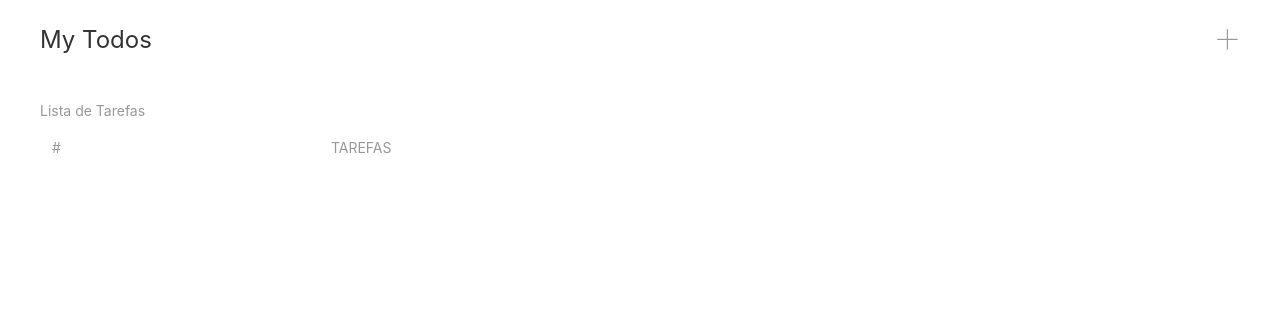
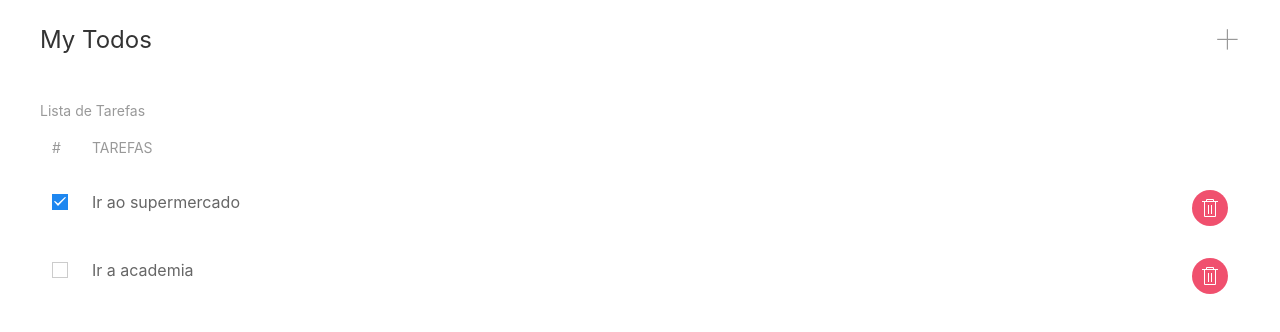
Before and after one commit to JennyLamego2022/react-todo, a React (Create React App) app: page / in a window 1280 px wide. Shown: the top 332 px of the page. Built offline with nearby package versions, Linux system fonts and the light colour scheme.

Commit message:
feat: Atualização de informações do Todocontext

```diff
--- a/src/component/App.tsx
+++ b/src/component/App.tsx
@@ -1,13 +1,17 @@
 import React from "react";
+import TodoContext from "../contexts/TodoContext";
 import Navbar from "./NavBar";
 import TodoList from "./TodoList";
 
 const App = () => {
     return (
-    <div className="uk-container">
-        <Navbar></Navbar>
-        <TodoList></TodoList>
-    </div>)
+        <TodoContext>
+            <div className="uk-container">
+                <Navbar></Navbar>
+                <TodoList></TodoList>
+             </div>
+        </TodoContext>
+    );
 }
 
 export default App;
--- a/src/component/TodoList.tsx
+++ b/src/component/TodoList.tsx
@@ -1,11 +1,11 @@
-import React from 'react';
-import { Todo } from '../models/Todo';
+import React, { useContext } from 'react';
+import { TodoContext } from '../contexts/TodoContext';
+import { TodoContextType } from '../contexts/TodoContextType';
 import TodoListItem from './TodoListItem';
 
 const TodoList = () => {
-    const todos: Todo[] = [
+    const { todos } = useContext<TodoContextType> (TodoContext)
 
-    ];
     return (
         <table className='uk-table'>
             <caption>Lista de Tarefas</caption>
--- a/src/contexts/TodoContext.tsx
+++ b/src/contexts/TodoContext.tsx
@@ -1,13 +1,40 @@
 import React from 'react'
 import { createContext } from 'react'
+import { Todo } from '../models/Todo';
 import { TodoContextType } from './TodoContextType';
 
 export const TodoContext = createContext<TodoContextType>({
-    todos: [
-        {id:1, title: 'Ir ao supermercado', done: true},
-        {id:2, title: 'Ir a academia', done: false},
-    ],
+    todos: [],
     addTodo: () => {},
     removeTodo: () => {},
     toggle: () => {},
 });
+
+const TodoProvider = (props: any) => {
+
+    const todos: Todo[] = [
+        {id:1, title: 'Ir ao supermercado', done: true},
+        {id:2, title: 'Ir a academia', done: false},
+    ]
+
+    const addTodo = (title: string) => {
+        console.log('Adicionou ' + title);
+    }
+
+    const removeTodo = (todo: Todo) => {
+        console.log('Removeu ' + todo.title);
+    }
+
+    const toggle = (todo: Todo) => {
+        console.log('Alterou ' + todo.title);
+    }
+
+    return(
+        <TodoContext.Provider value={{ todos, addTodo, removeTodo, toggle }}>
+            {props.children}
+        </TodoContext.Provider>
+    )
+}
+
+
+export default TodoProvider;
```
